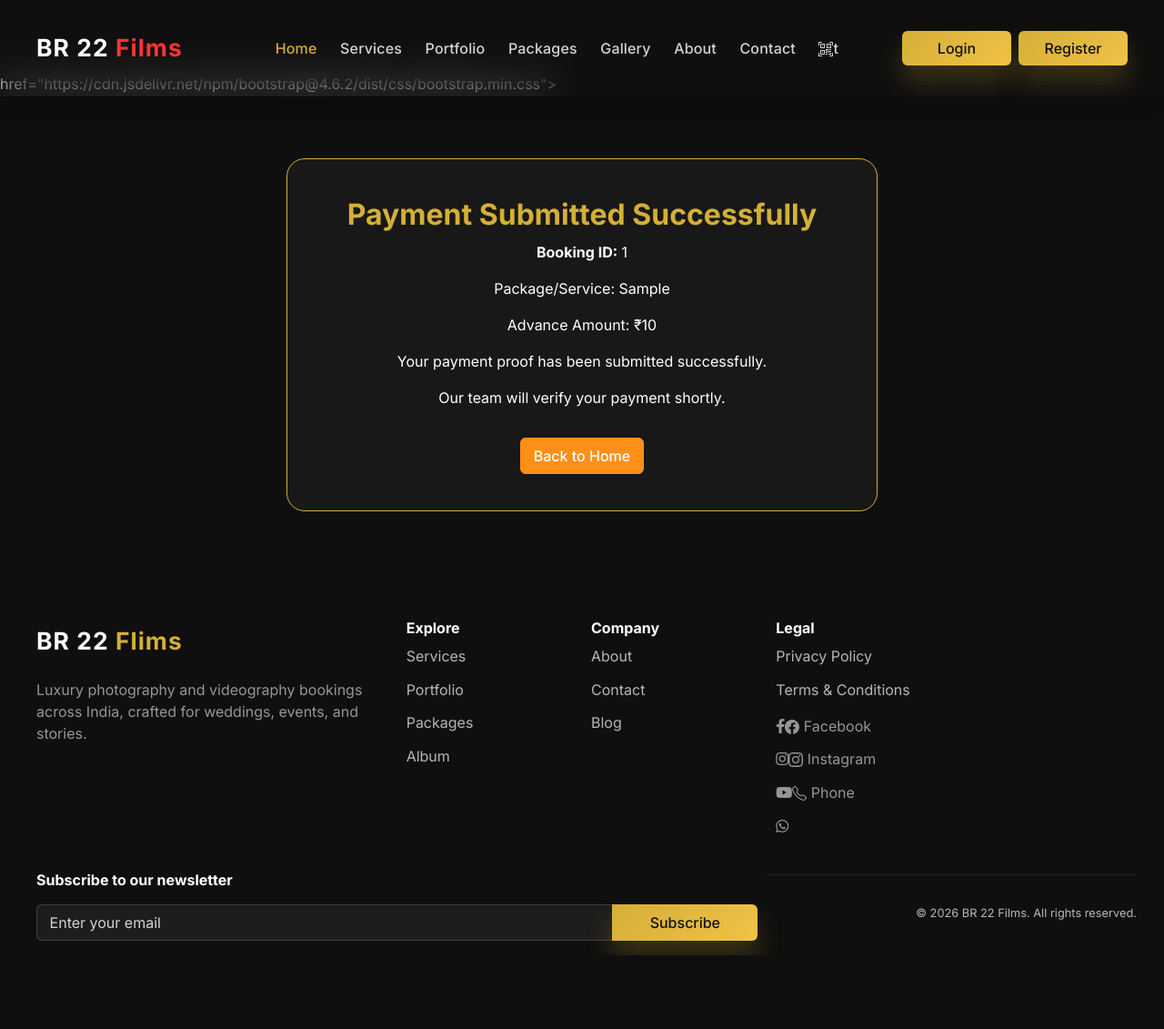
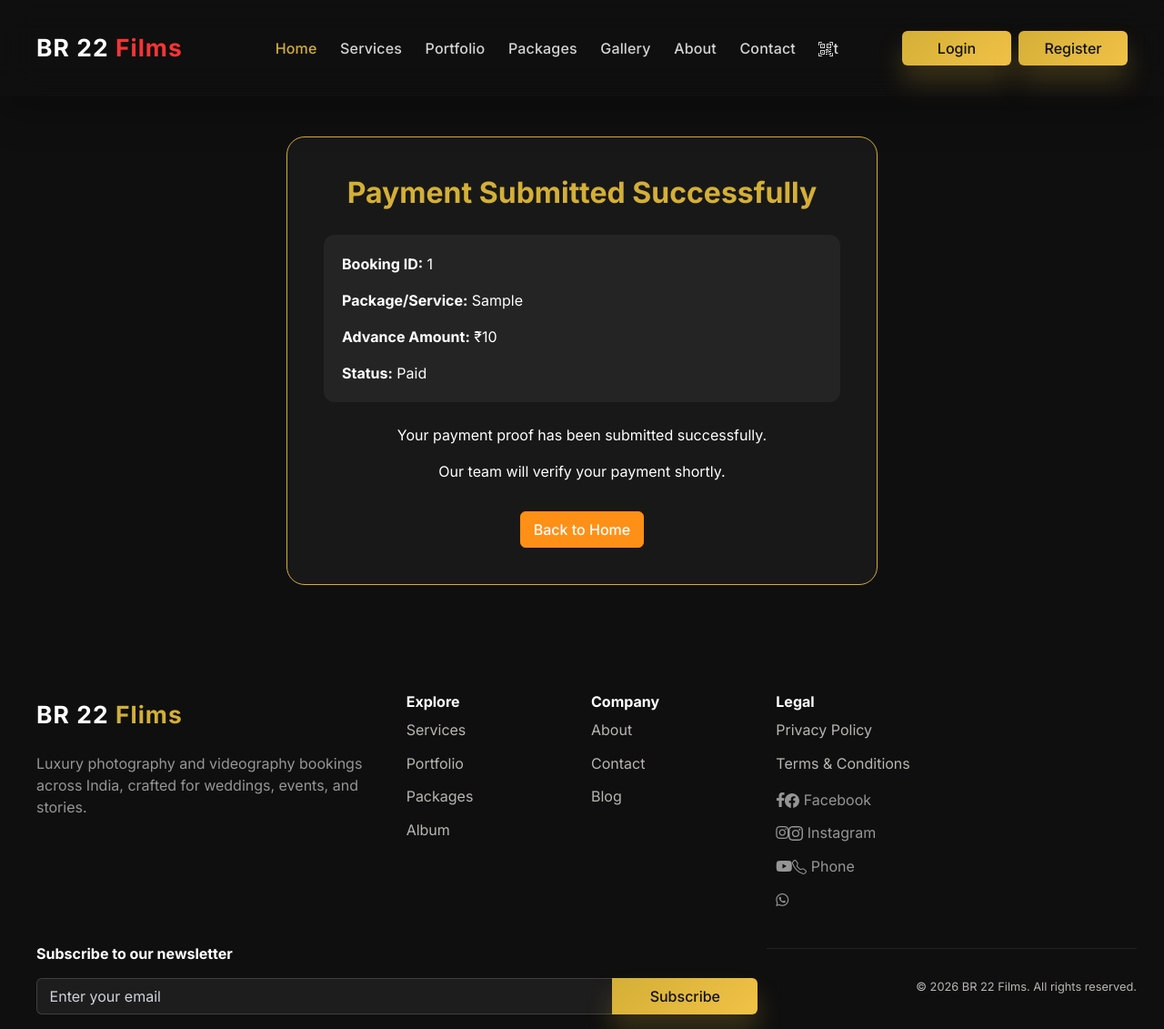
Before and after one commit to amarso2/BR22-Films, a Django app: template colorphoto/templates/payments/offline_success.html in a window 1280 px wide. Shown: the whole page at 91% size. Before the commit the page ends 1050 px from the top, so only its background shows below. Run offline with Django 5.2, Linux system fonts and the light colour scheme; the template is opened without the code that fills it: most values are stand-ins (such as "Sample title", 1, 10 or a date in 2020); some libraries are stand-ins or nearby versions.

Commit message:
payments

```diff
--- a/colorphoto/templates/payments/offline_success.html
+++ b/colorphoto/templates/payments/offline_success.html
@@ -1,59 +1,54 @@
 {% extends "base.html" %}
 
-{% block title %}Success{% endblock %}
+{% block title %}Offline Payment Submitted{% endblock %}
 
 {% block content %}
-{% load static %}
-href="https://cdn.jsdelivr.net/npm/bootstrap@4.6.2/dist/css/bootstrap.min.css">
-
 <style>
-body{
-background:#0f0f0f;
-color:white;
+    body {
+        background: #0f0f0f;
+        color: white;
     }
 
-.success-card{
-max-width:650px;
-margin:70px auto;
-background:#181818;
-padding:40px;
-border-radius:20px;
-text-align:center;
-border:1px solid #D4AF37;
+    .success-card {
+        max-width: 650px;
+        margin: 70px auto;
+        background: #181818;
+        padding: 40px;
+        border-radius: 20px;
+        text-align: center;
+        border: 1px solid #D4AF37;
     }
 
-.gold{
-color:#D4AF37;
+    .gold {
+        color: #D4AF37;
+    }
+
+    .payment-details {
+        margin-top: 25px;
+        padding: 20px;
+        background: #242424;
+        border-radius: 12px;
+        text-align: left;
     }
 </style>
 
-</head>
-
-<body>
-
-<div class="container">
-
-<div class="success-card">
+<main class="container">
+    <section class="success-card">
         <h2 class="gold">Payment Submitted Successfully</h2>
 
+        <div class="payment-details">
             <p><strong>Booking ID:</strong> {{ booking.booking_id }}</p>
+            <p><strong>Package/Service:</strong> {{ booking.selected_item }}</p>
+            <p><strong>Advance Amount:</strong> ₹{{ booking.advance_price }}</p>
+            <p class="mb-0"><strong>Status:</strong> {{ booking.payment_status }}</p>
+        </div>
 
-<p>Package/Service: {{ booking.selected_item }}</p>
-
-<p>Advance Amount: ₹{{ booking.advance_price }}</p>
-
-<p>Your payment proof has been submitted successfully.</p>
-
+        <p class="mt-4 mb-3">Your payment proof has been submitted successfully.</p>
         <p>Our team will verify your payment shortly.</p>
 
         <a href="{% url 'home' %}" class="btn btn-warning mt-3">
             Back to Home
         </a>
-
-</div>
-
-</div>
-
-</body>
-
+    </section>
+</main>
 {% endblock %}
```
Lines whose indentation alone changed are shown as unchanged.
